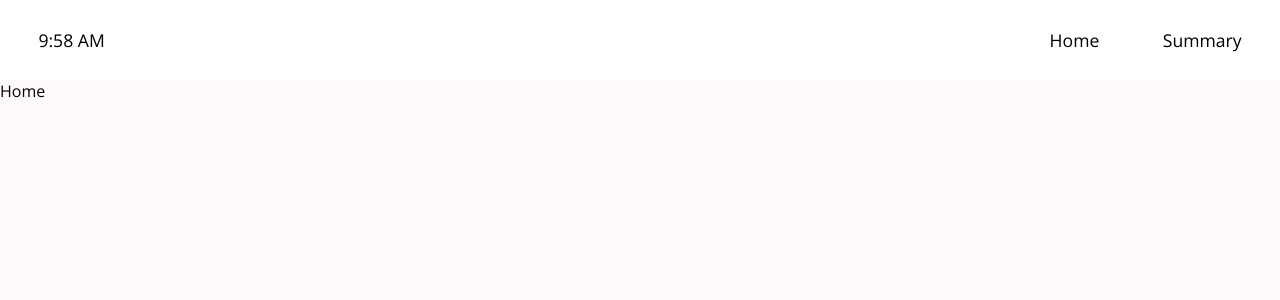
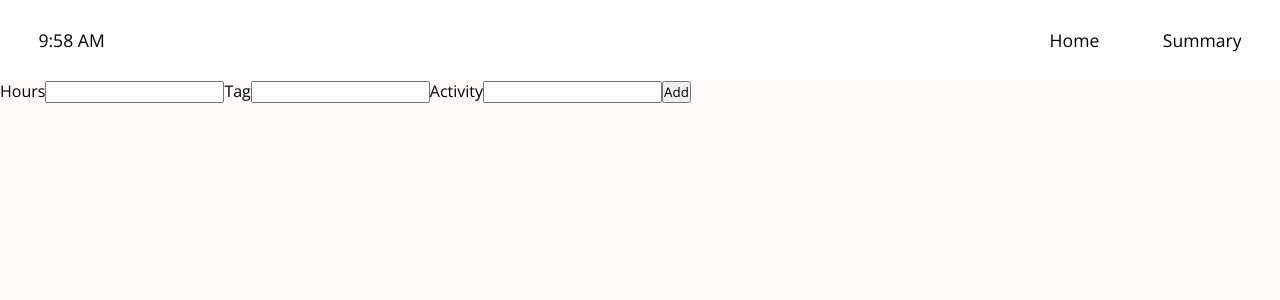
Before and after one commit to jason-nn/time-tracking, a React (Create React App) app: page / in a window 1280 px wide. Shown: the top 300 px of the page. Built offline with nearby package versions, Linux system fonts and the light colour scheme.

Commit message:
added check in functionality, toast

```diff
--- a/src/App.js
+++ b/src/App.js
@@ -1,15 +1,47 @@
-import React, { useState } from "react";
+import React, { useState, useEffect } from "react";
 import Navbar from "./Components/Shared/Navbar";
 import Home from "./Components/Home/Home";
 import Summary from "./Components/Summary/Summary";
+import Toast from "./Components/Shared/Toast";
 
 export default function App() {
     const [DisplayHome, setDisplayHome] = useState(true);
+    const [AllCheckIns, setAllCheckIns] = useState([]);
+    const [Success, setSuccess] = useState(null);
+    const [Error, setError] = useState(null);
+
+    useEffect(() => {
+        if (localStorage.AllCheckIns) {
+            setAllCheckIns(JSON.parse(localStorage.AllCheckIns));
+        } else {
+            localStorage.AllCheckIns = JSON.stringify(AllCheckIns);
+        }
+    }, []);
 
     return (
         <>
+            {Success ? (
+                <>
+                    <Toast className="Success Toast" text={Success} />
+                </>
+            ) : null}
+            {Error ? (
+                <>
+                    <Toast className="Error Toast" text={Error} />
+                </>
+            ) : null}
+
             <Navbar setDisplayHome={(i) => setDisplayHome(i)} />
-            {DisplayHome ? <Home /> : <Summary />}
+            {DisplayHome ? (
+                <Home
+                    AllCheckIns={AllCheckIns}
+                    setAllCheckIns={(i) => setAllCheckIns(i)}
+                    setSuccess={(i) => setSuccess(i)}
+                    setError={(i) => setError(i)}
+                />
+            ) : (
+                <Summary />
+            )}
         </>
     );
 }
--- a/src/Components/Home/Home.js
+++ b/src/Components/Home/Home.js
@@ -1,9 +1,78 @@
-import React from "react";
+import React, { useRef } from "react";
 
-export default function Home() {
+export default function Home({
+    AllCheckIns,
+    setAllCheckIns,
+    setSuccess,
+    setError,
+}) {
+    const hoursRef = useRef();
+    const tagRef = useRef();
+    const activityRef = useRef();
+
     return (
         <div className="Home">
-            <p>Home</p>
+            <form
+                onSubmit={(e) => {
+                    e.preventDefault();
+                    const hours = parseFloat(hoursRef.current.value);
+                    const tag = tagRef.current.value;
+                    const activity = activityRef.current.value;
+
+                    if (hours && tag && activity) {
+                        if (hours > 0) {
+                            const date = new Date().toLocaleDateString();
+
+                            setAllCheckIns([
+                                ...AllCheckIns,
+                                { date, hours, tag, activity },
+                            ]);
+
+                            localStorage.AllCheckIns = JSON.stringify([
+                                ...AllCheckIns,
+                                { date, hours, tag, activity },
+                            ]);
+
+                            hoursRef.current.value = null;
+                            tagRef.current.value = null;
+                            activityRef.current.value = null;
+                            setError(null);
+                            setSuccess("Successfully added check in");
+                            setTimeout(() => {
+                                setSuccess(null);
+                            }, 2000);
+                        } else {
+                            setSuccess(null);
+                            setError(
+                                "Please make sure Hours is a positive number"
+                            );
+                            setTimeout(() => {
+                                setError(null);
+                            }, 2000);
+                        }
+                    } else {
+                        setSuccess(null);
+                        setError("Please make sure all fields are filled in");
+                        setTimeout(() => {
+                            setError(null);
+                        }, 2000);
+                    }
+                }}
+            >
+                <label>
+                    Hours
+                    <input type="number" step="any" ref={hoursRef} />
+                </label>
+                <label>
+                    Tag
+                    <input type="text" ref={tagRef} />
+                </label>
+                <label>
+                    Activity
+                    <input type="text" ref={activityRef} />
+                </label>
+                <button>Add</button>
+            </form>
         </div>
     );
 }
--- /dev/null
+++ b/src/Components/Shared/Toast.js
@@ -0,0 +1,11 @@
+import React from "react";
+
+export default function Toast({ className, text }) {
+    return (
+        <div className={className}>
+            <div>
+                <span>{text}</span>
+            </div>
+        </div>
+    );
+}
--- a/src/index.css
+++ b/src/index.css
@@ -36,3 +36,44 @@
     min-height: 90vh;
     width: 100vw;
 }
+
+.Toast {
+    z-index: 1;
+    position: fixed;
+    width: 100%;
+    display: flex;
+    justify-content: center;
+    top: 20px;
+    animation: toast-in 0.25s linear;
+}
+
+.Toast > div {
+    text-align: center;
+    color: white;
+    padding: 0.5em;
+    padding-left: 2em;
+    padding-right: 2em;
+    min-width: 30vw;
+    max-width: 90vw;
+    font-size: 1.5rem;
+    border-radius: 100px;
+}
+
+@keyframes toast-in {
+    0% {
+        opacity: 0;
+        top: 0px;
+    }
+    100% {
+        opacity: 1;
+        top: 20px;
+    }
+}
+
+.Success > div {
+    background-color: #00cc7d;
+}
+
+.Error > div {
+    background-color: #ea4435;
+}
```
